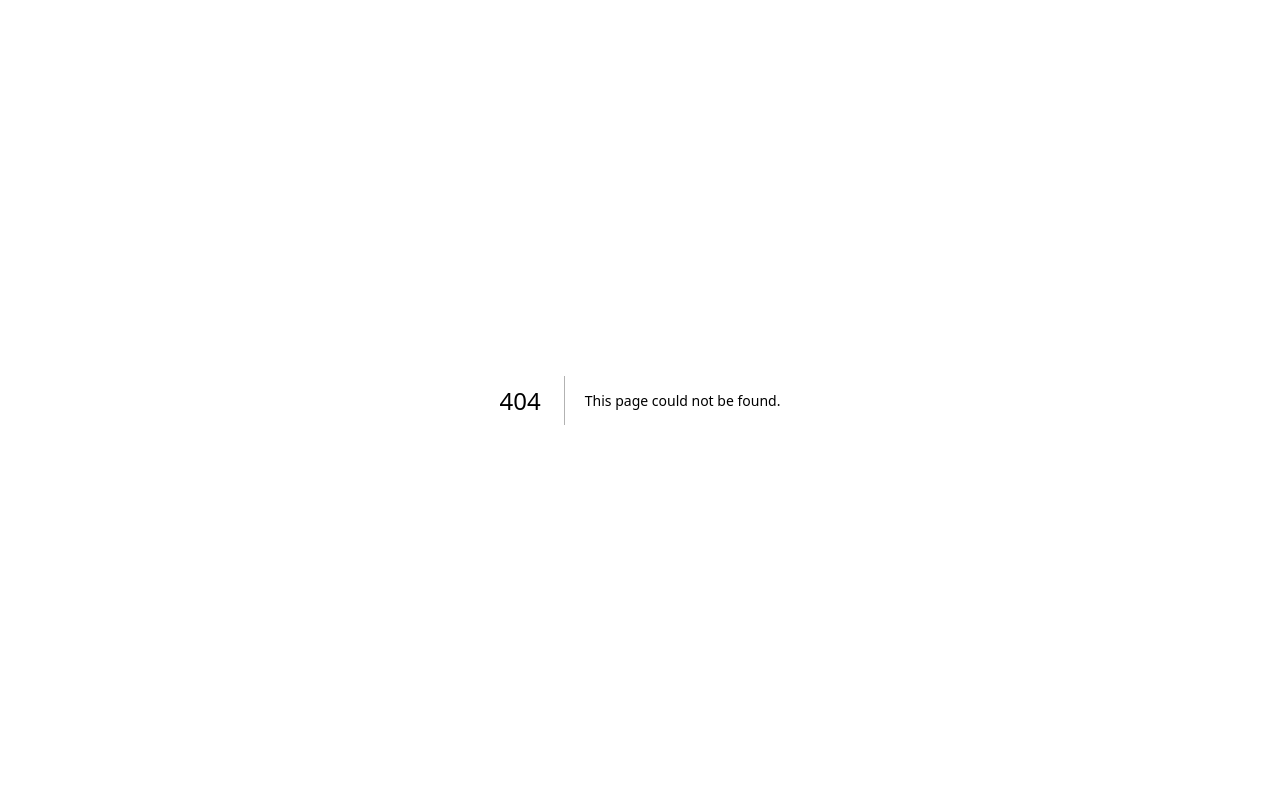
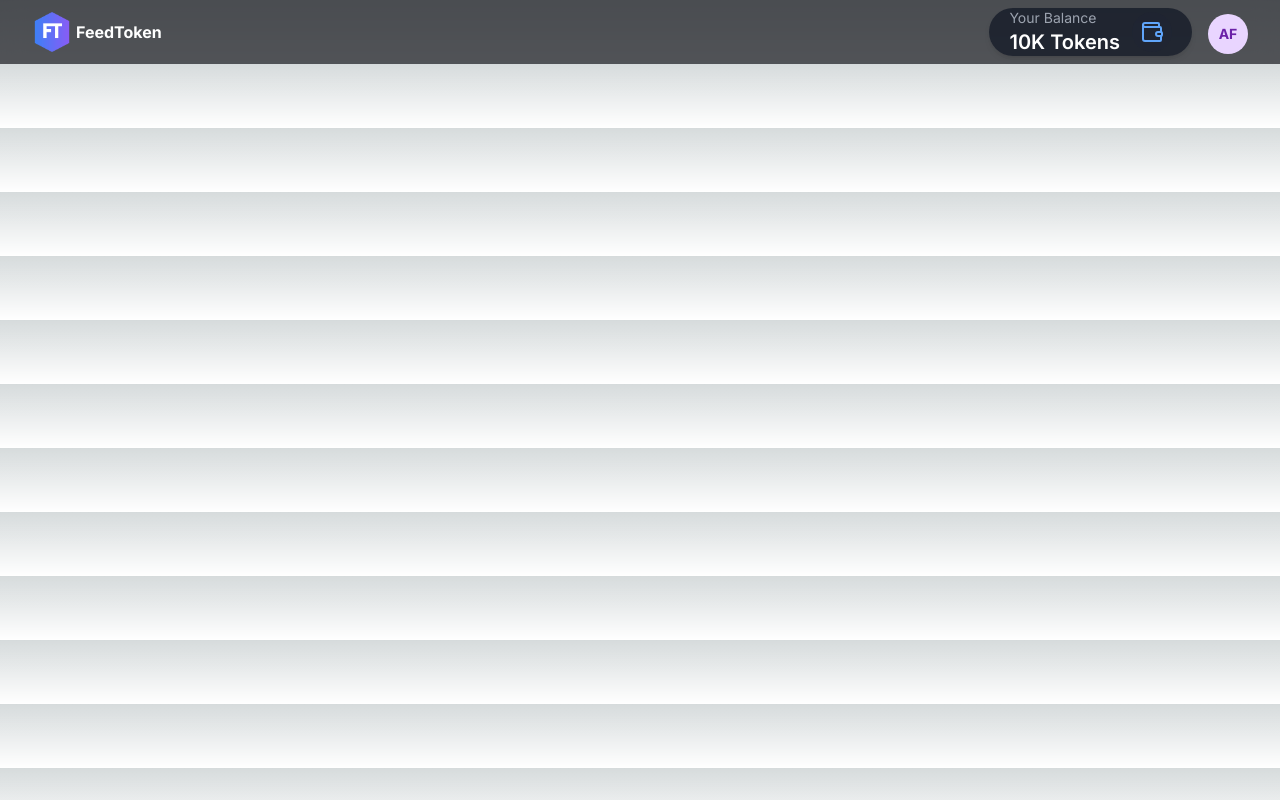
Before and after one commit to TransferoNovaIguacu/feedback-company-front, a Next.js app: page /home in a window 1280 px wide. Before the commit this address had no page. Built offline with nearby package versions, Linux system fonts and the light colour scheme.

Commit message:
styles: atualização branch

```diff
--- /dev/null
+++ b/app/components/NavbarUser.tsx
@@ -0,0 +1,107 @@
+"use client";
+import { useState } from "react";
+import logofeedtoken from "@/public/png/logo.png";
+import Image from "next/image";
+import { Botao1, Botao2 } from "./Botao";
+import { JSX } from "react/jsx-runtime";
+import TokenBalance from "./TokenBalance";
+
+// Função para extrair as iniciais
+function getInitials(fullName: string): string {
+  return fullName
+    .split(" ")
+    .map((n) => n[0])
+    .join("")
+    .toUpperCase();
+}
+
+function classNames(...classes: (string | undefined | false | null)[]): string {
+  return classes.filter(Boolean).join(" ");
+}
+
+export function NavbarUser(): JSX.Element {
+  const [menuOpen, setMenuOpen] = useState(false);
+
+  const userName = "Alex Freddy";
+  const userInitials = getInitials(userName);
+
+  return (
+    <nav className="sticky top-0 bg-[#26282e] backdrop-blur-md w-full bg-opacity-80 z-50">
+      <div className="mx-auto max-w-7xl px-2 sm:px-6 lg:px-8">
+        <div className="relative flex h-16 items-center justify-between">
+          {/* Botão menu mobile */}
+          <div className="absolute inset-y-0 left-0 flex items-center sm:hidden">
+            <button
+              onClick={() => setMenuOpen(!menuOpen)}
+              className="inline-flex items-center rounded-md p-2 text-gray-400 hover:text-white"
+              aria-label="Toggle menu"
+            >
+              {menuOpen ? (
+                <svg
+                  className="h-6 w-6"
+                  fill="none"
+                  stroke="currentColor"
+                  strokeWidth={1.5}
+                  viewBox="0 0 24 24"
+                >
+                  <path
+                    strokeLinecap="round"
+                    strokeLinejoin="round"
+                    d="M6 18L18 6M6 6l12 12"
+                  />
+                </svg>
+              ) : (
+                <svg
+                  className="h-6 w-6"
+                  fill="none"
+                  stroke="currentColor"
+                  strokeWidth={1.5}
+                  viewBox="0 0 24 24"
+                >
+                  <path
+                    strokeLinecap="round"
+                    strokeLinejoin="round"
+                    d="M4 6h16M4 12h16M4 18h16"
+                  />
+                </svg>
+              )}
+            </button>
+          </div>
+
+          {/* Logo e navegação */}
+          <div className="flex flex-1 items-center justify-center sm:items-stretch sm:justify-start">
+            <div className="flex shrink-0 items-center">
+              <Image src={logofeedtoken} alt="FeedToken logo" width={40} />
+              <p className="font-bold ml-1 text-white">FeedToken</p>
+            </div>
+            <div className="hidden sm:ml-6 sm:block">
+              <div className="flex space-x-4">{/* Nav links aqui */}</div>
+            </div>
+          </div>
+
+          {/* Área à direita (desktop) */}
+          <div className="absolute inset-y-0 right-0 hidden items-center pr-2 sm:static sm:inset-auto sm:ml-6 sm:pr-0 sm:flex">
+            <div className="flex space-x-4 items-center">
+              <TokenBalance tokens={10000} />
+              <div className="rounded-full w-10 h-10 bg-purple-200 text-purple-800 flex items-center justify-center font-bold text-sm mt-1">
+                {userInitials}
+              </div>
+            </div>
+          </div>
+        </div>
+      </div>
+
+      {/* Menu mobile */}
+      {menuOpen && (
+        <div className="sm:hidden" id="mobile-menu">
+          <div className="flex flex-col justify-center items-center space-y-2 px-2 pt-4 pb-4 bg-[#26282e] backdrop-blur-md w-full bg-opacity-80">
+            <div className="rounded-full w-10 h-10 bg-purple-200 text-purple-800 flex items-center justify-center font-bold text-sm">
+              {userInitials}
+            </div>
+            <TokenBalance tokens={10000} />
+          </div>
+        </div>
+      )}
+    </nav>
+  );
+}
--- a/app/components/TokenBalance.tsx
+++ b/app/components/TokenBalance.tsx
@@ -22,7 +22,7 @@ export default function TokenBalance(props: TokenBalanceProps) {
   if (!hasMounted) return null;
 
   return (
-    <div className="bg-[#0E1321] bg-opacity-70 text-white px-5 py-2 rounded-full flex items-center space-x-3 shadow-md w-fit">
+    <div className="bg-[#0E1321] bg-opacity-70 h-12 text-white px-5 py-2 rounded-full flex items-center space-x-3 shadow-md w-fit">
       <div>
         <p className="text-sm text-gray-400">Your Balance</p>
         <p className="text-xl font-semibold">{formatTokens(props.tokens)} Tokens</p>
--- /dev/null
+++ b/app/home/page.tsx
@@ -0,0 +1,10 @@
+import { NavbarUser } from "../components/NavbarUser";
+
+export default function UserHome() {
+  return (
+    <>
+      <NavbarUser />
+
+    </>
+  );
+}
```
